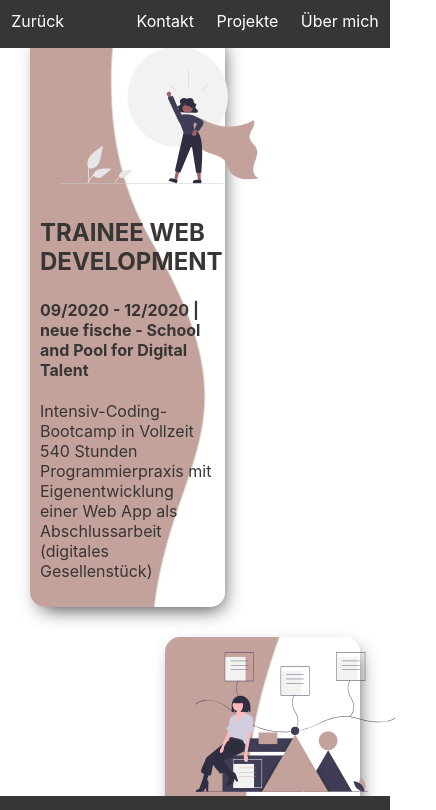
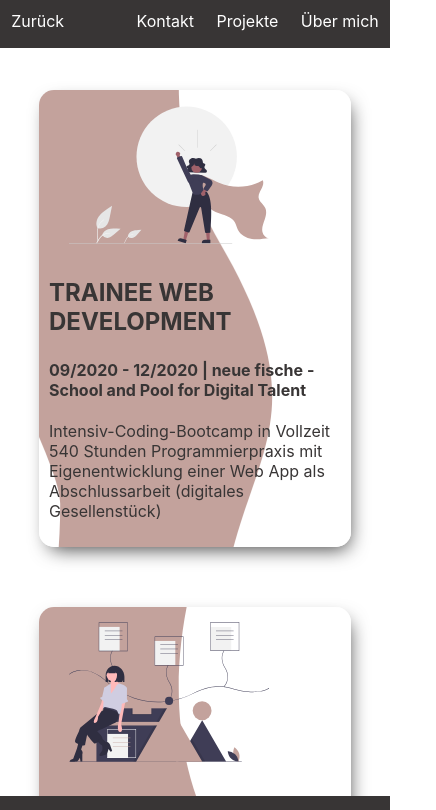
Before and after one commit to kschmitz123/my-portfolio, a React (Create React App) app in the folder client/: page /about in a window 390 px wide. Shown: the top 810 px of the page, 436 px wide, since content can reach past the window. Built offline with nearby package versions, Linux system fonts and the light colour scheme.

Commit message:
Add media queries to about page

```diff
--- a/client/src/pages/About.tsx
+++ b/client/src/pages/About.tsx
@@ -5,12 +5,23 @@
 import Background from "../assets/background-test.png";
 
 const Container = styled.div`
-  margin-bottom: 60px;
+  margin: 60px 0;
+  display: grid;
+  place-items: center;
+
   div {
     background: url(${Background}) no-repeat center center fixed;
+    width: 80%;
   }
-  div:nth-child(even) {
-    margin-left: auto;
+  @media (min-width: 400px) {
+    div:nth-child(even) {
+      justify-self: end;
+      width: 50%;
+    }
+    div:nth-child(odd) {
+      justify-self: start;
+      width: 50%;
+    }
   }
 `;
 
```
